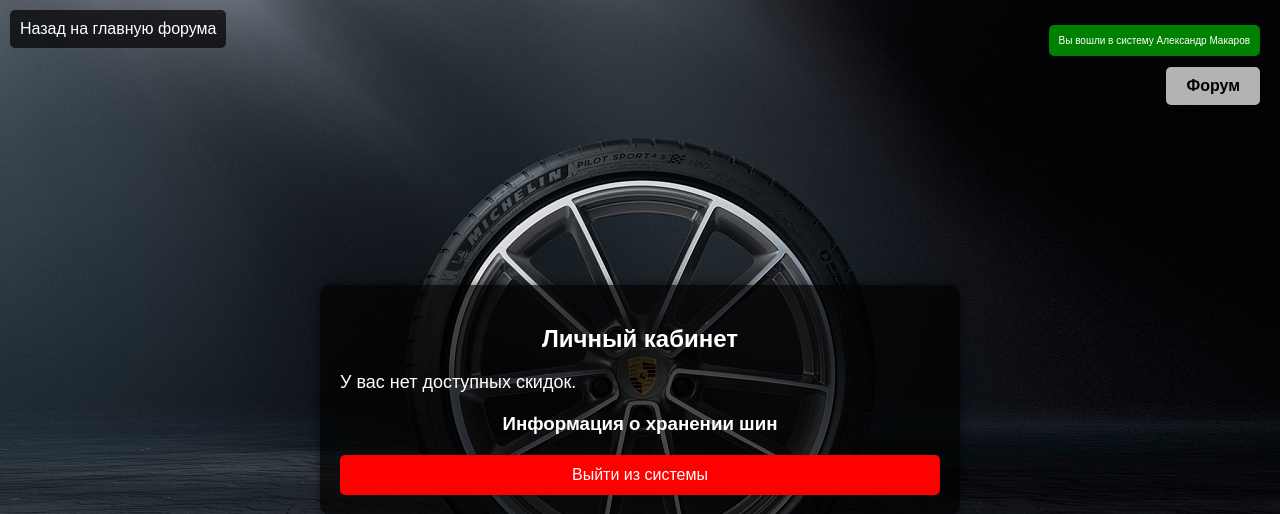
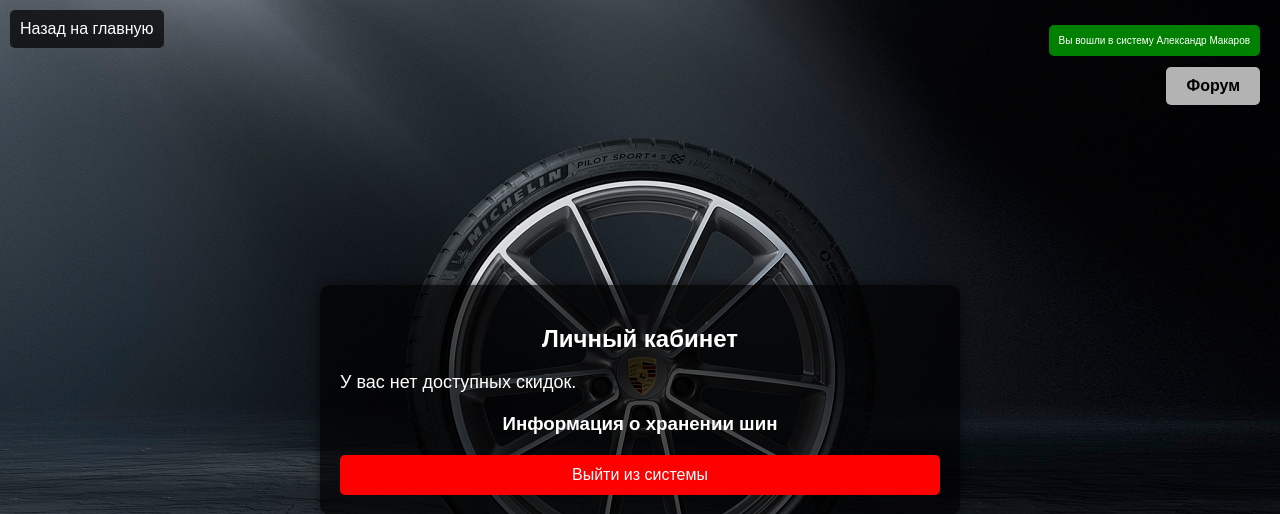
Before and after one commit to alex1983-dotcom/Tires_Service, a Django app: page /personal_cabinet/ in a window 1280 px wide. Shown: the top 514 px of the page. Run offline with Django 5.2, Linux system fonts and the light colour scheme; a user stored in the database is signed in; data comes from the database, SQL or seed files in the repository; both versions use the stored data as it was after the commit.

Commit message:
Изменение шаблона personal_cabinet

```diff
--- a/user_registration/templates/user_registration/personal_cabinet.html
+++ b/user_registration/templates/user_registration/personal_cabinet.html
@@ -97,7 +97,7 @@
     </style>
 </head>
 <body>
-    <a href="{% url 'home_page' %}" class="back-button-home_page">Назад на главную форума</a>
+    <a href="{% url 'home_page' %}" class="back-button-home_page">Назад на главную</a>
     <a href="{% url 'category_list' %}" class="forum-link">Форум</a>
     <div class="status-button">
         {% if user.is_authenticated %}
```
Also changed, not shown: db.sqlite3.
